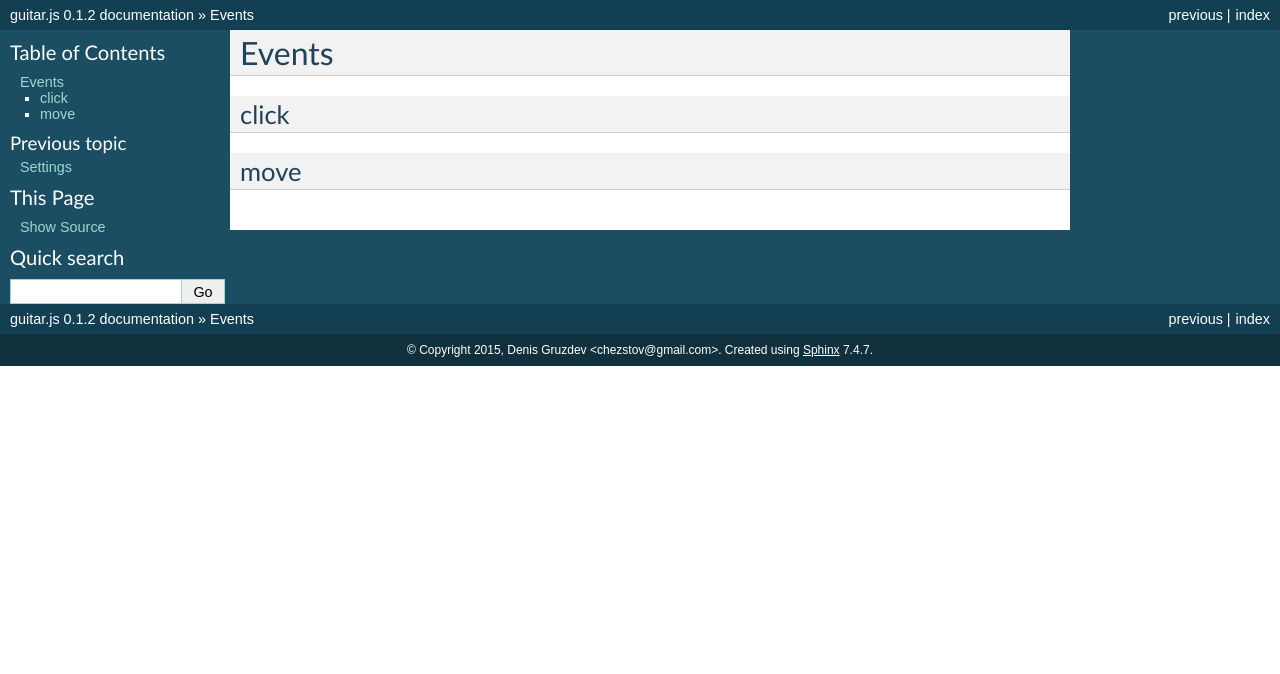
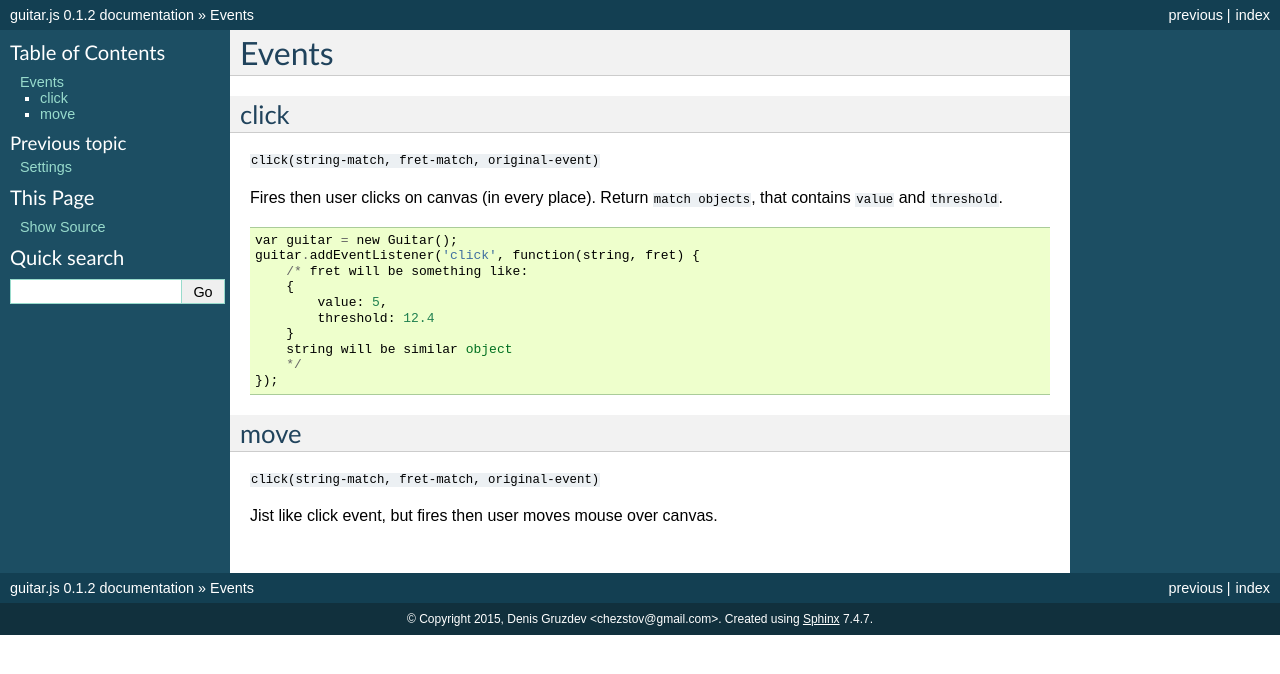
Before and after one commit to codingjerk/guitar.js, a Sphinx documentation site: the page built from docs/events.rst, in a window 1280 px wide. Shown: the top 674 px of the page. Built offline with Sphinx 7.4.7, drawn with Linux system fonts in a browser that asks for light colours.

Commit message:
events descibed in docs

```diff
--- a/docs/events.rst
+++ b/docs/events.rst
@@ -4,5 +4,26 @@ Events
 click
 -----
 
+``click(string-match, fret-match, original-event)``
+
+Fires then user clicks on canvas (in every place). Return ``match objects``, that contains ``value`` and ``threshold``.
+
+::
+
+    var guitar = new Guitar();
+    guitar.addEventListener('click', function(string, fret) {
+        /* fret will be something like:
+        {
+            value: 5,
+            threshold: 12.4
+        }
+        string will be similar object
+        */
+    });
+
 move
 ----
+
+``click(string-match, fret-match, original-event)``
+
+Jist like click event, but fires then user moves mouse over canvas.
```
